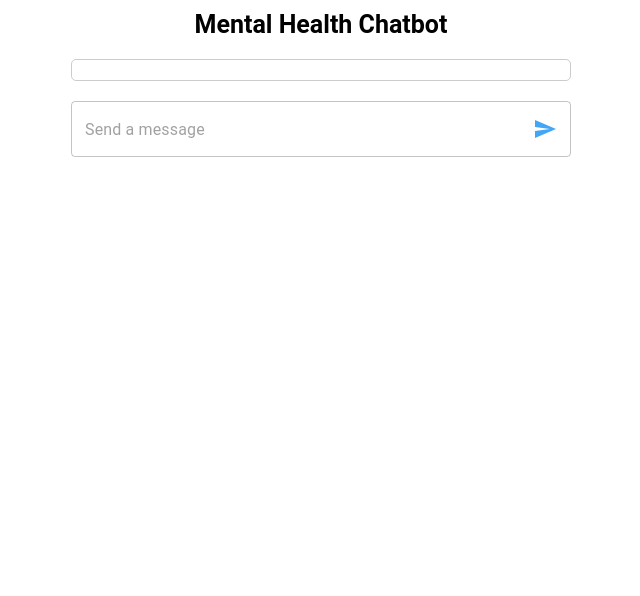
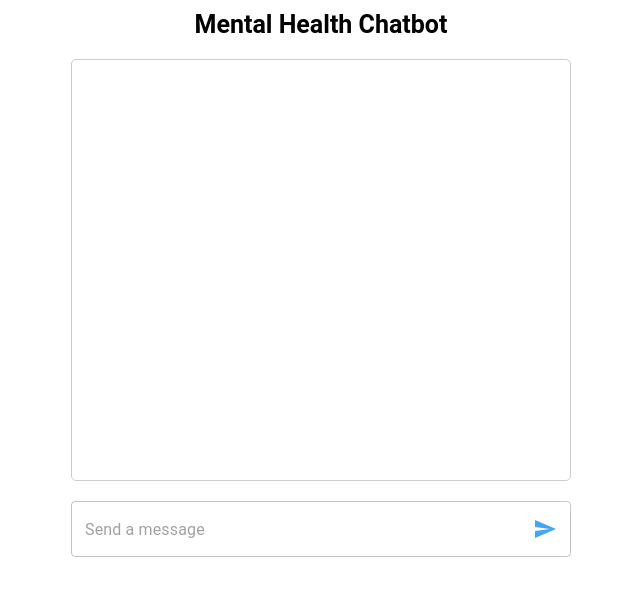
Before and after one commit to farbs03/mental-health-chatbot, a React (Create React App) app: page / in a window 1280 px wide. Shown: the top 596 px of the page, without its empty margins (319-959 px from the left). Built offline with nearby package versions, Linux system fonts and the light colour scheme.

Commit message:
minor fixes

```diff
--- a/src/App.js
+++ b/src/App.js
@@ -115,7 +115,7 @@ const App = () => {
 
         <div style={{maxWidth: "500px", margin: "20px auto"}}>
 
-          <div style={{maxHeight: "600px", borderRadius: "5px", border:"1px solid #ccc", padding: "10px", overflowY: "auto"}}>
+          <div style={{height: "400px", borderRadius: "5px", border:"1px solid #ccc", padding: "10px", overflowY: "auto"}}>
               <Messages />
           </div>
 
```
